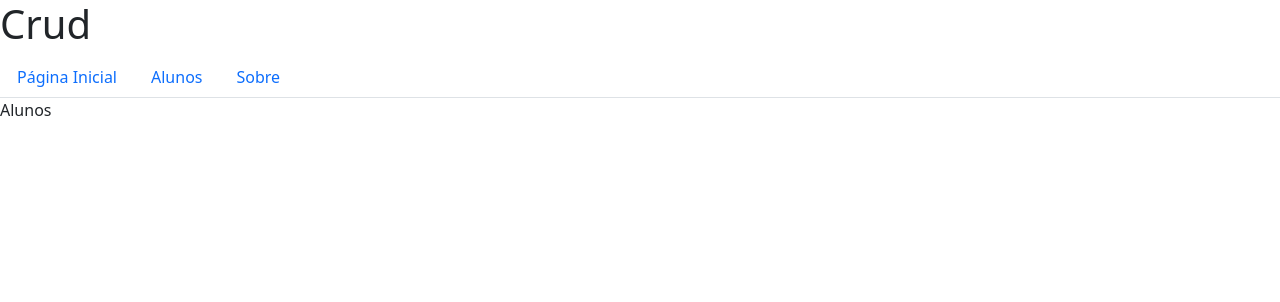
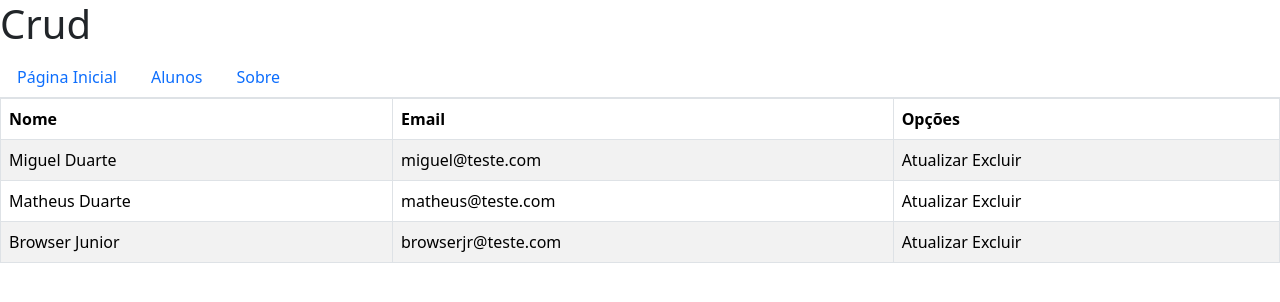
Before and after one commit to matheusduartedevs/CRUD-react, a React (Vite) app: page /alunos in a window 1280 px wide. Shown: the top 302 px of the page. Built offline with nearby package versions, Linux system fonts and the light colour scheme.

Commit message:
desenvolvimento da pag de alunos: state e estilizacao

```diff
--- a/src/components/Alunos.jsx
+++ b/src/components/Alunos.jsx
@@ -1,9 +1,42 @@
 import React from 'react'
+import { Table } from 'react-bootstrap'
 
-const Alunos = () => {
-  return (
-    <div>Alunos</div>
-  )
+class Alunos extends React.Component {
+    constructor(props) {
+        super(props)
+
+        this.state = {
+            alunos: [
+                { 'id': 1, 'nome': 'Miguel Duarte', 'email': 'miguel@teste.com' },
+                { 'id': 2, 'nome': 'Matheus Duarte', 'email': 'matheus@teste.com'},
+                { 'id': 3, 'nome': 'Browser Junior', 'email': 'browserjr@teste.com'}
+            ]
+        }
+    }
+
+    render() {
+        return (
+            <Table striped bordered hover>
+                <thead>
+                    <tr>
+                        <th>Nome</th>
+                        <th>Email</th>
+                        <th>Opções</th>
+                    </tr>
+                </thead>
+                <tbody>
+                    {
+                    this.state.alunos.map((aluno) =>
+                        <tr>
+                            <td>{aluno.nome}</td>
+                            <td>{aluno.email}</td>
+                            <td>Atualizar Excluir</td>
+                        </tr>
+                    )}
+                </tbody>
+            </Table>
+        )
+    }
 }
 
 export default Alunos
```
